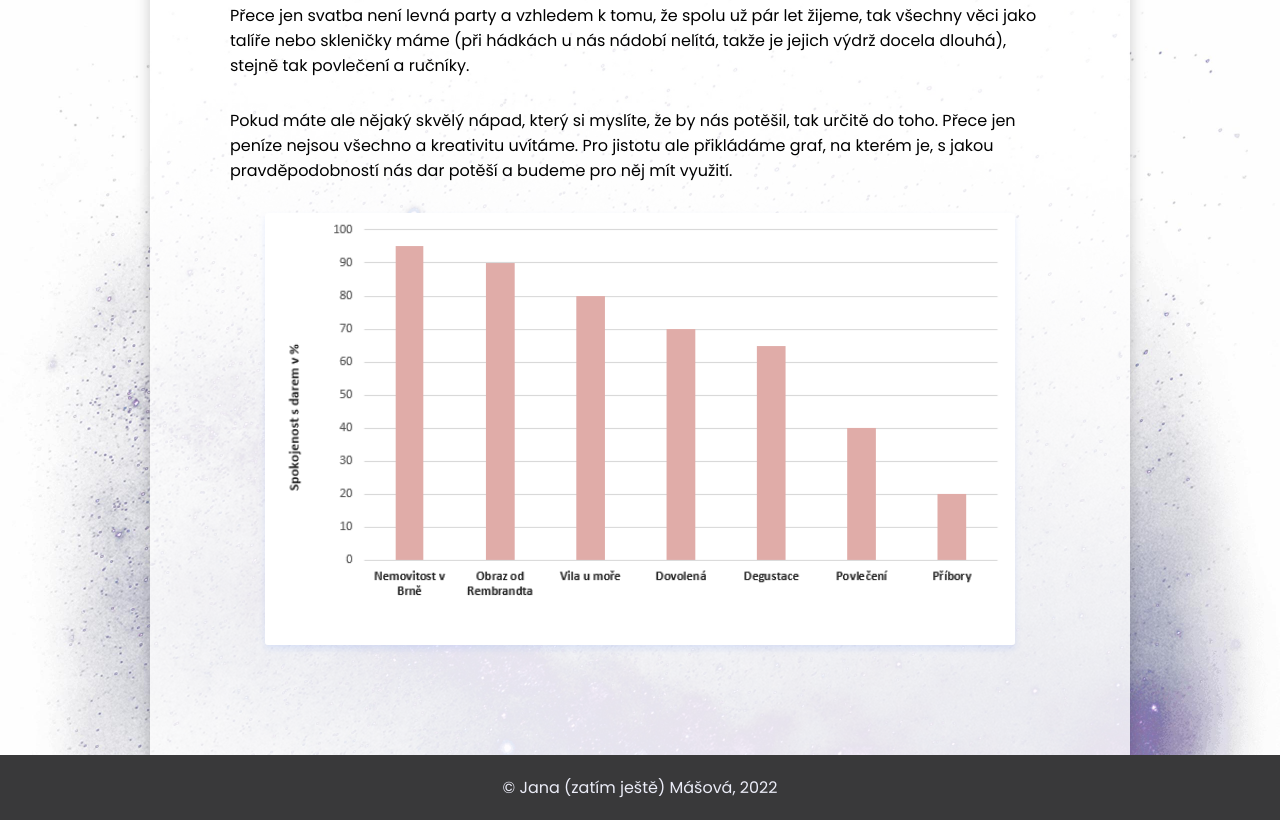
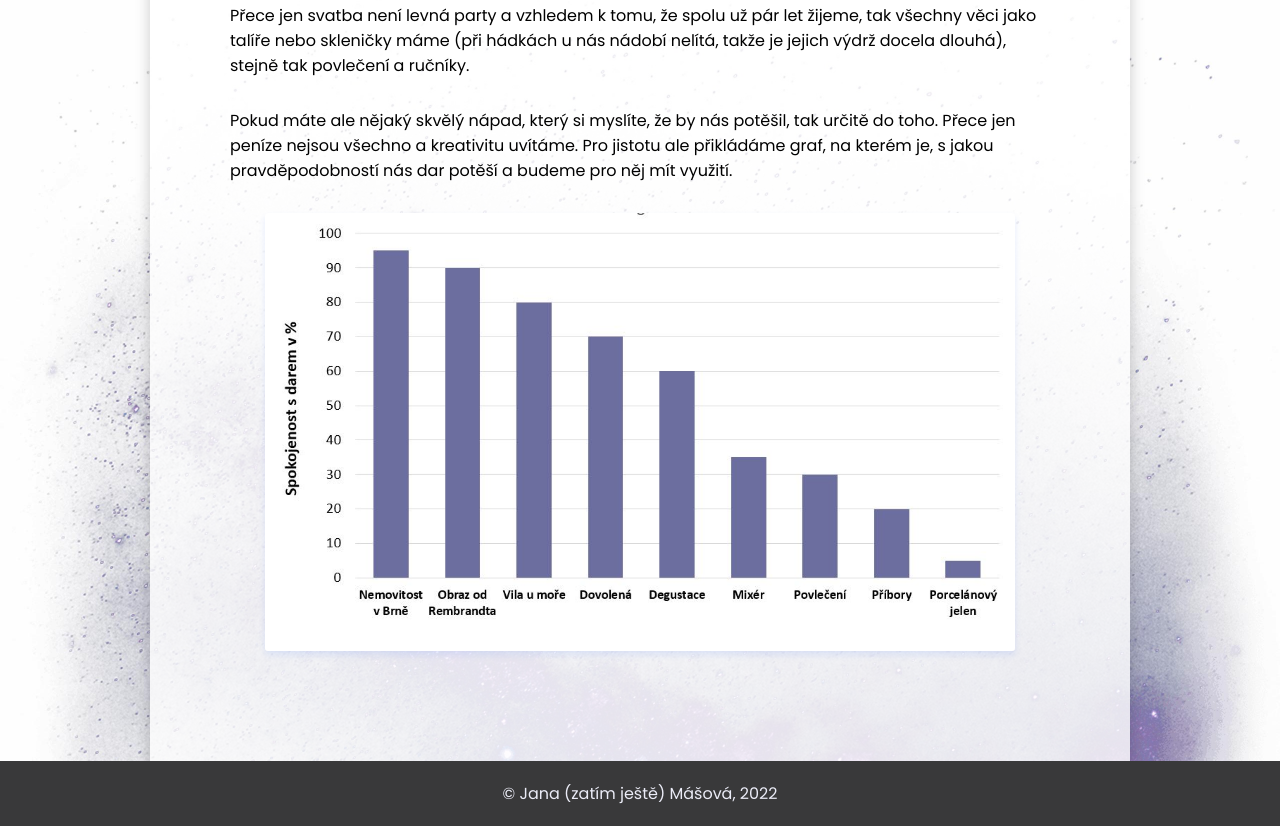
Before and after one commit to JanaMasova/zaverecny-projekt-koderka, an Eleventy site: page info/dary.html in a window 1280 px wide. Shown: the part 973-1799 px from the top of the page. Built offline with nearby package versions, Linux system fonts and the light colour scheme; Eleventy itself is replaced by a stand-in of ours; files that its build step writes are made by us from their sources.

Commit message:
change of graph

```diff
--- a/info/dary.html
+++ b/info/dary.html
@@ -23,5 +23,5 @@ tags: info
     </p>
 
     <div class="article__photo-container">
-        <img src="/images/graf.PNG" alt="graf spokojenosti s dary" class="article__photo article__graph">
+        <img src="/images/graf.JPG" alt="graf spokojenosti s dary" class="article__photo article__graph">
     </div>
```
Also changed, not shown: images/graf.JPG (added).
